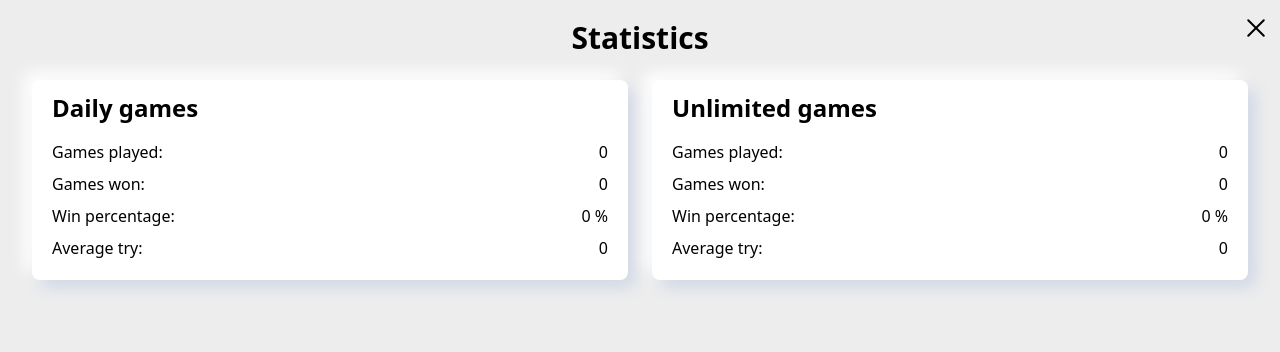
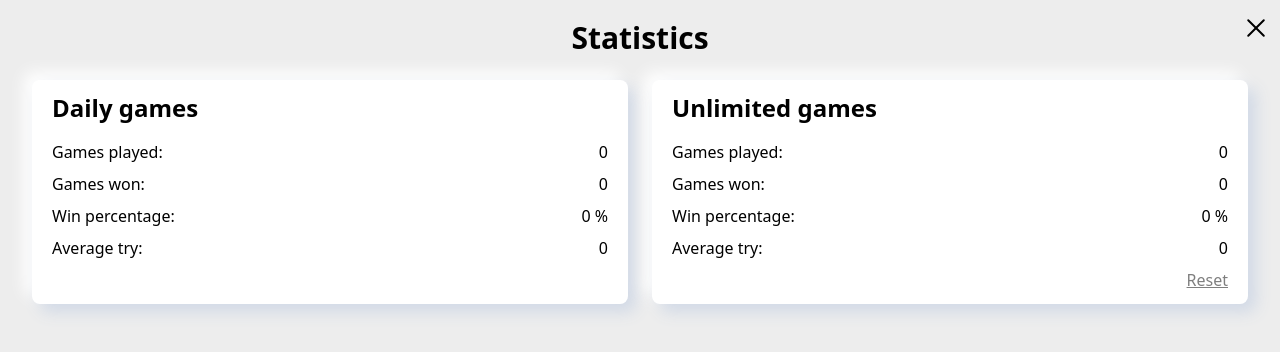
Before and after one commit to 19Nikola96/hexacodle, a Next.js app: page / in a window 1280 px wide. Both pictures are taken after a click on the button 1256 px from the left and 28 px from the top of the page. Shown: the top 352 px of the page. Built offline with nearby package versions, Linux system fonts and the light colour scheme.

Commit message:
fix unlimited game local storage

```diff
--- a/app/_cross_project/localStorageUtils.ts
+++ b/app/_cross_project/localStorageUtils.ts
@@ -41,12 +41,12 @@ export const getLatestActiveUnlimitedGame = (): StoredGameState | null => {
   );
 };
 
-export const archiveCurrentUnlimitedGame = (current: StoredGameState) => {
+export const archiveCurrentUnlimitedGame = () => {
   const games = loadUnlimitedGameList().map((game) => ({
     ...game,
     status: HexacodleGameStatus.ARCHIVED,
   }));
-  saveUnlimitedGameList([...games, current]);
+  saveUnlimitedGameList(games);
 };
 
 export const loadDailyGameList = (): StoredGameState[] => {
--- a/app/_use_cases/Hexacodle/domain/useHexacodle.ts
+++ b/app/_use_cases/Hexacodle/domain/useHexacodle.ts
@@ -194,16 +194,7 @@ export const useHexacodle = ({ isUnlimited }: UseHexacodleParams) => {
 
   const resetHexacodle = () => {
     if (isUnlimited) {
-      const current: StoredGameState = {
-        guessedHexColors,
-        currentGuess,
-        selectedTile,
-        status: HexacodleGameStatus.ARCHIVED,
-        timestamp: Date.now(),
-      };
-      if (current.guessedHexColors.length !== 0) {
-        archiveCurrentUnlimitedGame(current);
-      }
+      archiveCurrentUnlimitedGame();
       localStorage.removeItem(UNLIMITED_TARGET_KEY);
       setUnlimitedResetCount((prev) => prev + 1);
       setSelectedTile(DEFAULT_TILE);
--- a/app/_use_cases/Statistics/ui_components/Statistics.tsx
+++ b/app/_use_cases/Statistics/ui_components/Statistics.tsx
@@ -3,7 +3,7 @@ import {
   loadDailyGameList,
   loadUnlimitedGameList,
 } from "@/app/_cross_project/localStorageUtils";
-import StatPanel from "@/app/_use_cases/Statistics/ui_components/StatPanel";
+import StatsPanel from "@/app/_use_cases/Statistics/ui_components/StatsPanel";
 import { calculateAverage } from "@/app/_cross_project/statsUtils";
 
 const Statistics = () => {
@@ -36,13 +36,13 @@ const Statistics = () => {
     <div className="fade-in-animation flex flex-col dark:text-white">
       <h1 className="text-3xl font-bold mb-6 text-center">Statistics</h1>
       <div className="grid grid-cols-1 md:grid-cols-2 gap-6">
-        <StatPanel
+        <StatsPanel
           title="Daily games"
           gamePlayed={dailyGamePlayed}
           gameWon={dailyGameWon}
           averageTry={dailyGameAverageTry}
         />
-        <StatPanel
+        <StatsPanel
           title="Unlimited games"
           gamePlayed={unlimitedGamePlayed}
           gameWon={unlimitedGameWon}
--- a/app/_use_cases/Statistics/ui_components/StatPanel.tsx
+++ b/app/_use_cases/Statistics/ui_components/StatsPanel.tsx
@@ -12,7 +12,7 @@ type StatPanelProps = {
   averageTry: string;
 };
 
-const StatPanel = ({
+const StatsPanel = ({
   title,
   gamePlayed,
   gameWon,
@@ -39,7 +39,7 @@ const StatPanel = ({
         <span>Average try:</span>
         <span>{averageTry}</span>
       </div>
-      {title === "Caca" && (
+      {title === "Unlimited games" && (
         <div
           className="flex justify-end underline opacity-50 cursor-pointer"
           onClick={clearUnlimitedGames}
@@ -51,4 +51,4 @@ const StatPanel = ({
   );
 };
 
-export default StatPanel;
+export default StatsPanel;
```
